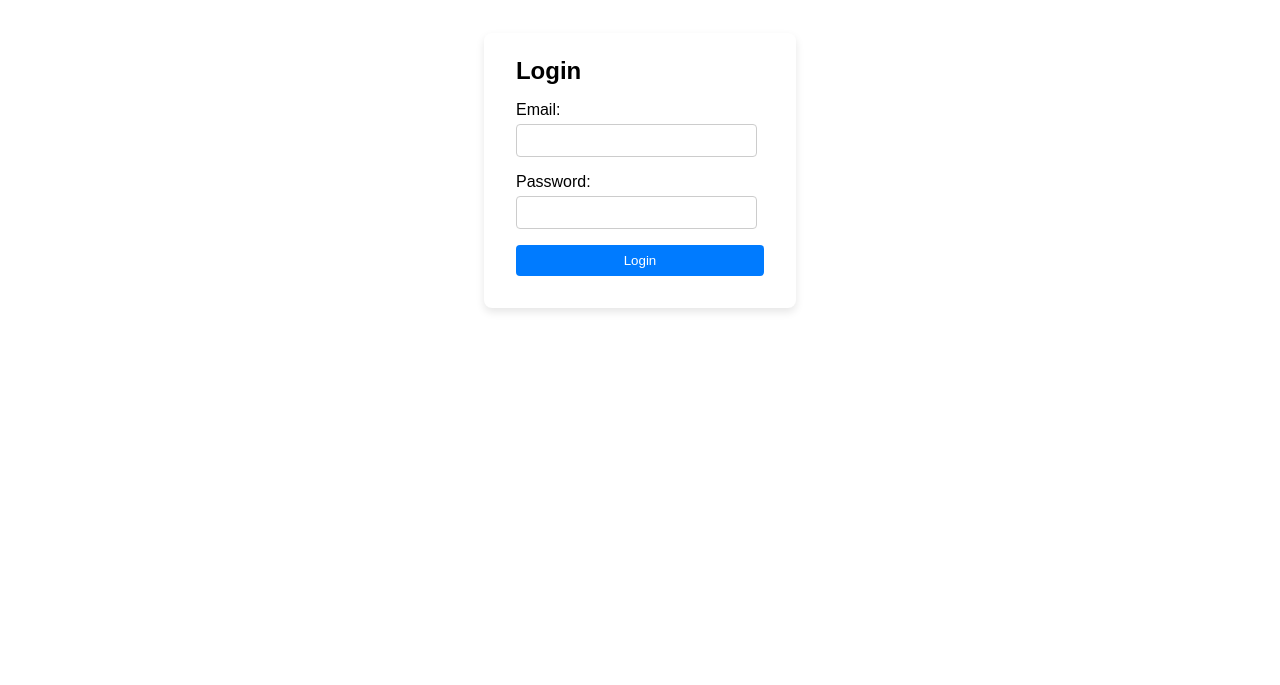
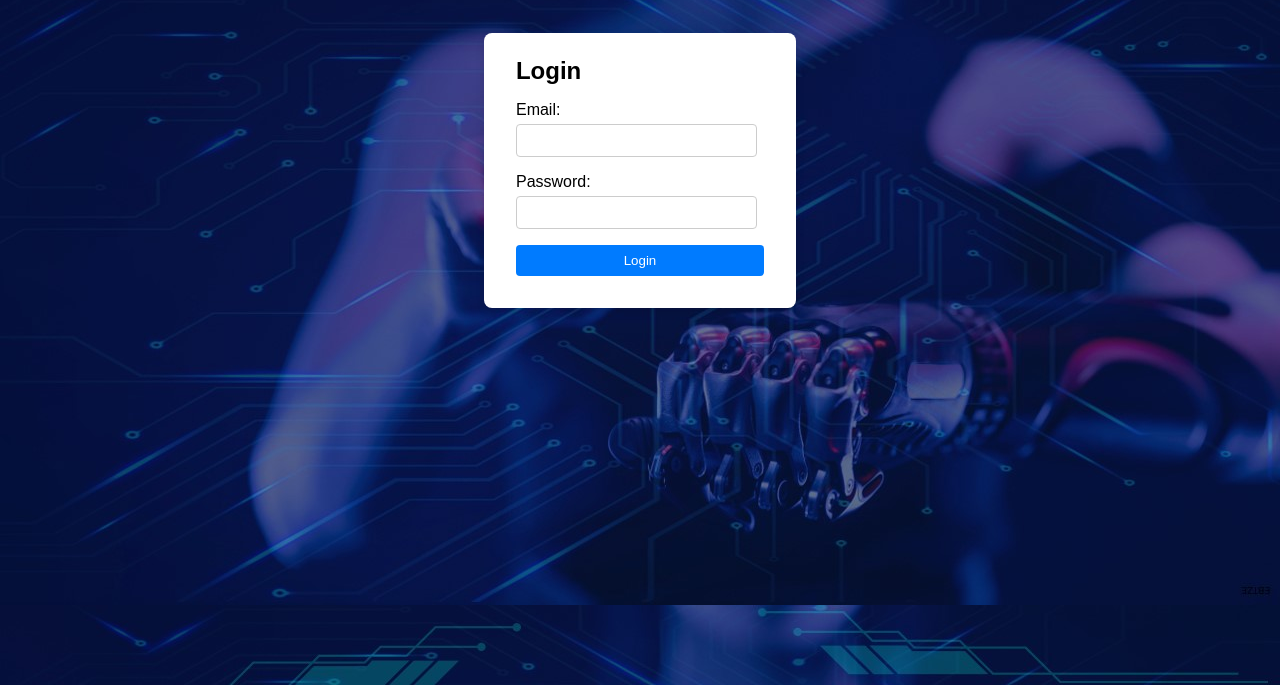
Before and after one commit to MOHD-SHAMOON-04/EthicSnap, a plain HTML site: page login.html in a window 1280 px wide. Shown: the part 115-800 px from the top of the page. Drawn offline with Linux system fonts and the light colour scheme; the site is published under a folder, as on GitHub Pages, so addresses that start at the root find nothing.

Commit message:
Update login.css

```diff
--- a/login.css
+++ b/login.css
@@ -4,7 +4,7 @@
 }
 /* styles.css */
 body {
-    background-image: url(/images/Slide1.jpg);
+    background-image: url(images/Slide1.jpg);
     padding: 1rem;
 }
 .container{
```
